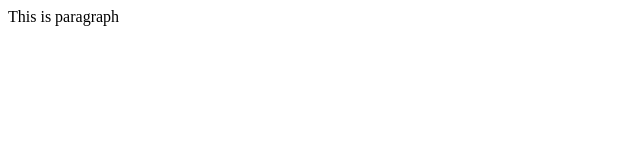
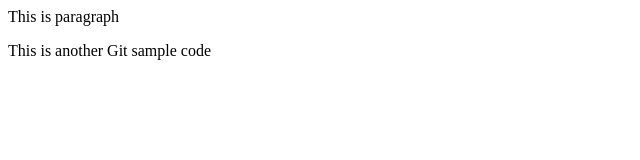
Before and after one commit to JONES701/JONES701, a plain HTML site: page index.html in a window 1280 px wide. Shown: the whole page, without its empty margins (0-640 px from the left). Drawn offline with Linux system fonts and the light colour scheme.

Commit message:
Add new feature

```diff
--- a/index.html
+++ b/index.html
@@ -1 +1,3 @@
 <p>This is paragraph</p>
+
+<p>This is another Git sample code</p>
```
